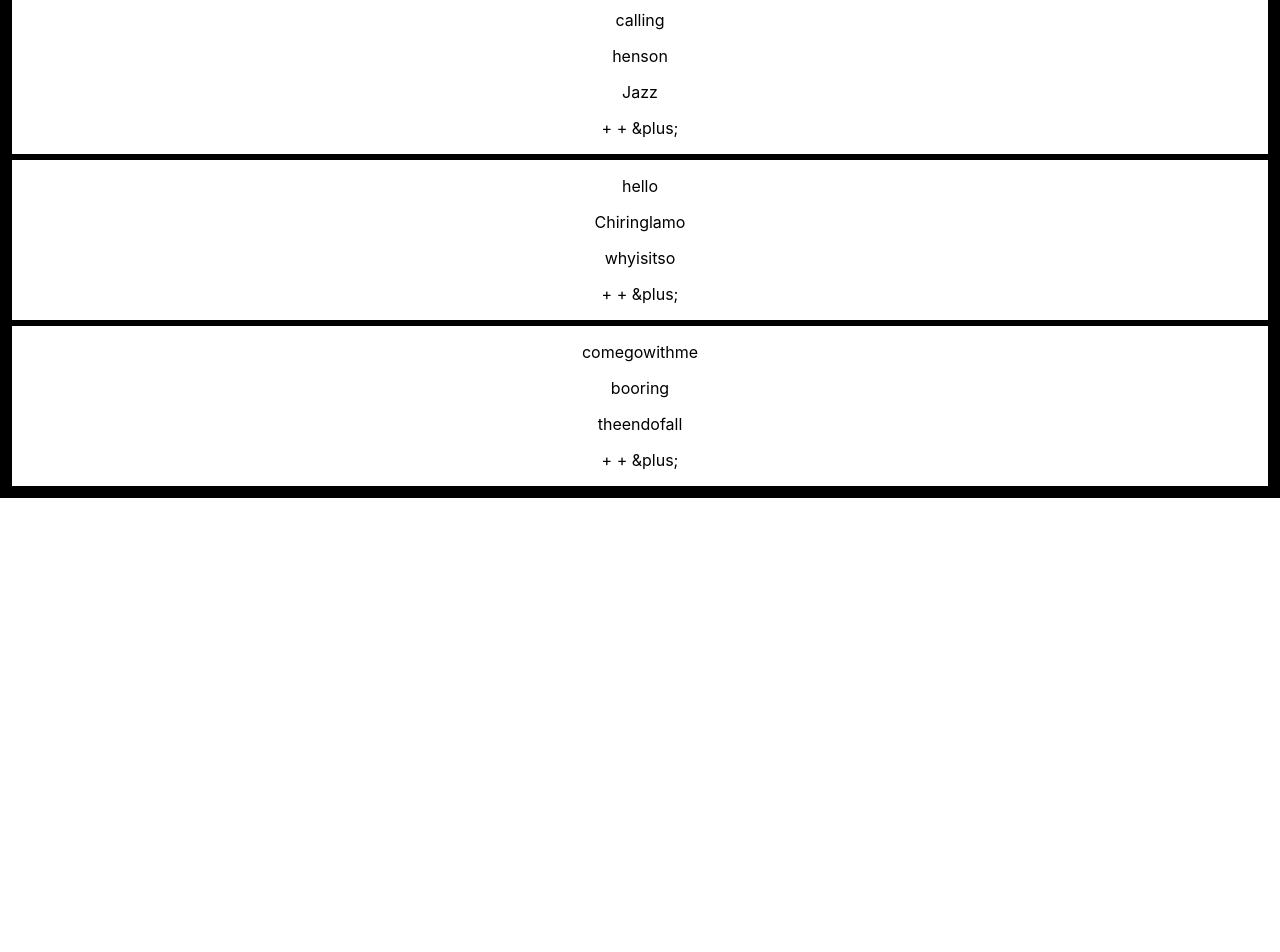
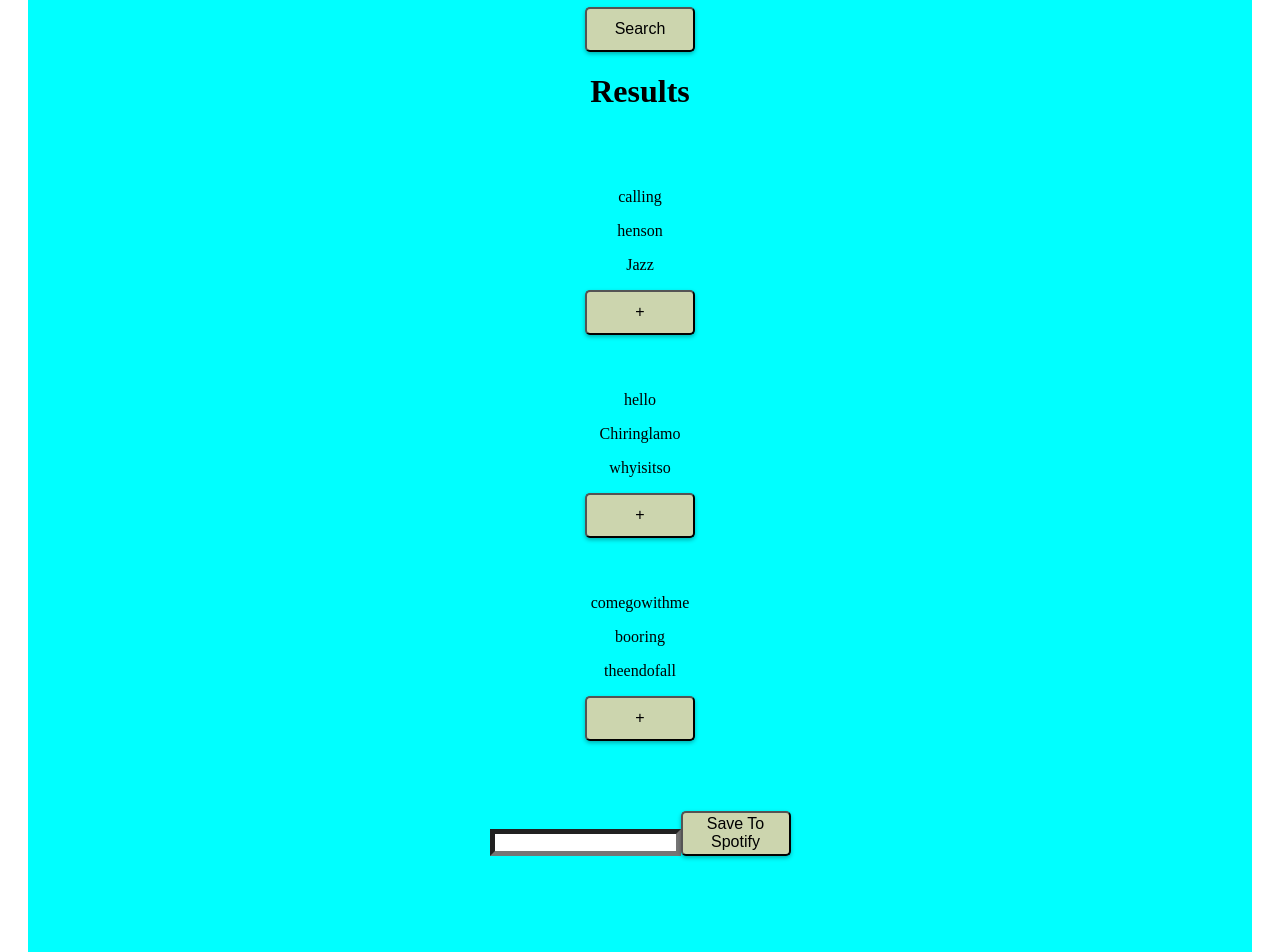
Before and after one commit to alexandralaura/jammming_again, a React (Create React App) app: page / in a window 1280 px wide. Shown: the part 260-1212 px from the top of the page. Before the commit the page ends 800 px from the top, so only its background shows below. Built offline with nearby package versions, Linux system fonts and the light colour scheme.

Commit message:
11th 629 commit

```diff
--- a/src/App.js
+++ b/src/App.js
@@ -13,6 +13,7 @@ import Playlist from './components/playlist/playlist';
 import Tracklist from './components/tracklist/tracklist';
 import Track from './components/track/track';
 
+
 function App() {
   const data= [ {name: 'calling', artist: 'henson', album: 'Jazz', id: 1}, {name: 'hello', artist: 'Chiringlamo', album: 'whyisitso', id:2}, {name: 'comegowithme', artist: 'booring', album: 'theendofall', id: 3}];
   return (
@@ -22,6 +23,7 @@ function App() {
       <Search />
       <SearchResults />
       <Tracklist items={data} />
+      <Playlist />
 
     </div>
   );
--- a/src/components/header/header.js
+++ b/src/components/header/header.js
@@ -3,5 +3,9 @@ import React from "react";
 import styles from './header.module.css';
 
 export default function Header (props) {
-      return <h1 className={styles.h1}>Jammming</h1>;
+      return (
+      <div id="headerdiv" >
+        <h1  style={{color:'black', fontFamiy: 'TimesNewRoman'}}>Jammming</h1>
+      </div>
+      )
 };
--- a/src/components/header/header.module.css
+++ b/src/components/header/header.module.css
@@ -1,3 +1,8 @@
 h1 {
-    background-color: purple
+
 }
+div {
+   margin: 20px;
+   padding: 10px;
+    background-color:aqua;
+}
--- a/src/components/playlist/playlist.js
+++ b/src/components/playlist/playlist.js
@@ -1,5 +1,19 @@
-import React from 'react';
+import React, {useState} from 'react';
 
 export default function Playlist(props) {
+    const [userInput, setUserInput] = useState("");
+    function handleUserInput (e) {
+         setUserInput(e.target.value);
+    }
+    return (
 
+    <div>
+    <input type="text" name="playlistname" id="playlistname" onChange={handleUserInput} value={userInput}/>
+    <button>Save To Spotify</button>
+
+    <div>
+        <h1>{userInput}</h1>
+    </div>
+    </div>
+    )
 }
--- a/src/components/searchresults/searchresults.module.css
+++ b/src/components/searchresults/searchresults.module.css
@@ -1,5 +1,5 @@
 h1 {
     size: 100;
-    background-color: blue;
-    color: white;
+    font: Helvetica;
+    color: black;
 }
--- a/src/components/track/track.js
+++ b/src/components/track/track.js
@@ -8,7 +8,7 @@ export default function Track(props) {
             <p>{props.artist}</p>
             <p>{props.album}</p>
             <p>{props.id}</p>
-            <p>&#43; &#x2B; &plus;</p>
+            <button>&#43;</button>
 
         </div>
     )
--- a/src/components/track/track.module.css
+++ b/src/components/track/track.module.css
@@ -1,4 +1,4 @@
-div {
+/*div {
     border: solid;
     border-width: 50%;
-}
+}*/
--- a/src/index.css
+++ b/src/index.css
@@ -1,4 +1,4 @@
-body {
+/*body {
   margin: 0;
   font-family: -apple-system, BlinkMacSystemFont, 'Segoe UI', 'Roboto', 'Oxygen',
     'Ubuntu', 'Cantarell', 'Fira Sans', 'Droid Sans', 'Helvetica Neue',
@@ -10,4 +10,4 @@ body {
 code {
   font-family: source-code-pro, Menlo, Monaco, Consolas, 'Courier New',
     monospace;
-}
+}*/
```
